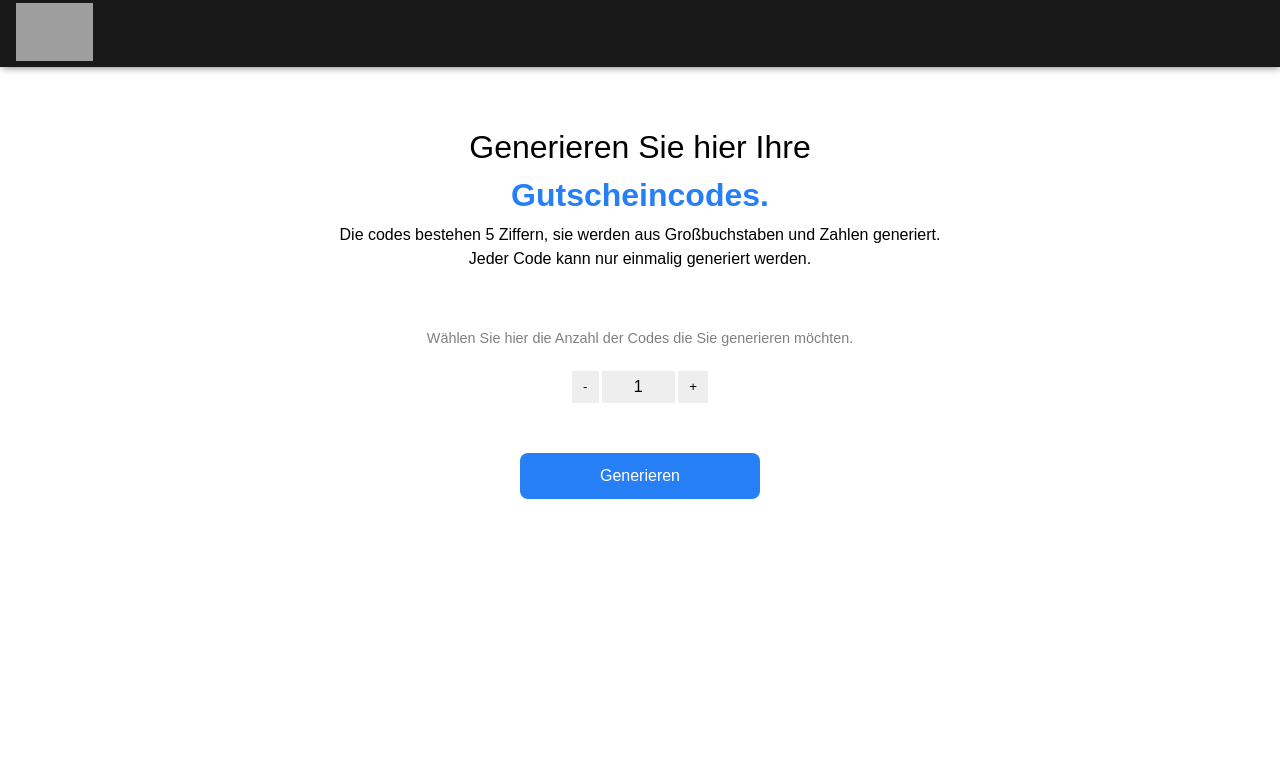
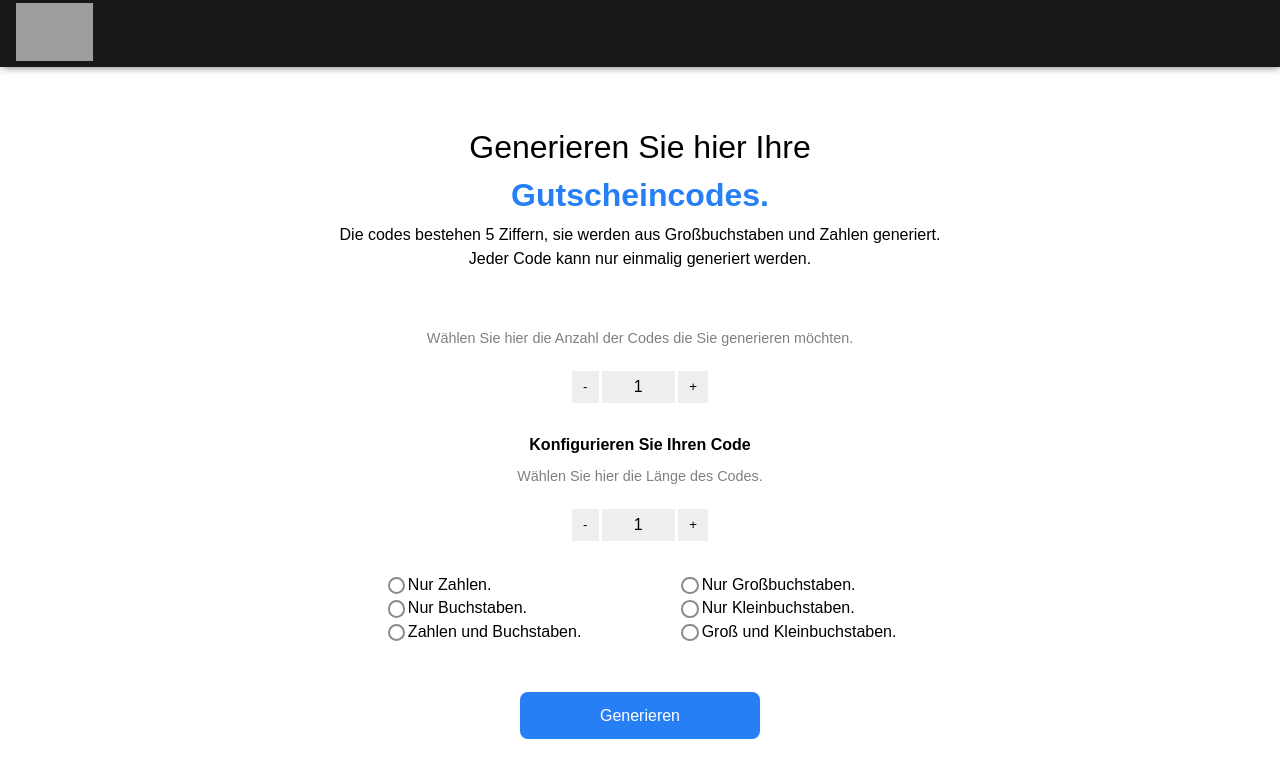
Before and after one commit to KevinKarahali/code-generator, an Angular app: page / in a window 1280 px wide. Shown: the top 778 px of the page. Built offline with nearby package versions, Linux system fonts and the light colour scheme; grey boxes are pictures that could not be loaded.

Commit message:
adding configurator component

```diff
--- a/src/app/code-generator/code-generator.module.ts
+++ b/src/app/code-generator/code-generator.module.ts
@@ -4,13 +4,15 @@ import {GeneratorComponent} from './generator/generator.component';
 import {FormsModule} from "@angular/forms";
 import {ListCodeComponent} from './list-code/list-code.component';
 import { CounterComponent } from './counter/counter.component';
+import { ConfiguratorComponent } from './configurator/configurator.component';
 
 
 @NgModule({
   declarations: [
     GeneratorComponent,
     ListCodeComponent,
-    CounterComponent
+    CounterComponent,
+    ConfiguratorComponent
   ],
   exports: [
     GeneratorComponent,
--- /dev/null
+++ b/src/app/code-generator/configurator/configurator.component.css
@@ -0,0 +1,38 @@
+.container {
+  margin-top: 1rem;
+  margin-bottom: 1rem;
+  display: flex;
+  flex-direction: row;
+}
+
+.colum1, .colum2 {
+  display: flex;
+  flex-direction: column;
+}
+
+.colum1 {
+  text-align: left;
+  margin-right: 3rem;
+}
+
+.colum2 {
+  margin-left: 3rem;
+  text-align: left;
+}
+
+input {
+  width: 1.3em;
+  height: 1.3em;
+  background-color: white;
+  border-radius: 50%;
+  vertical-align: middle;
+  border: 2px solid #8c8b8b;
+  appearance: none;
+  /*-webkit-appearance: none;*/
+  outline: none;
+  cursor: pointer;
+}
+
+input:checked {
+  background-color: #267ff4;
+}
--- /dev/null
+++ b/src/app/code-generator/configurator/configurator.component.html
@@ -0,0 +1,37 @@
+<div class="container">
+  <div class="colum1">
+
+    <div class="onlyNumbers">
+      <input type="checkbox" name="onlyNumbers" id="onlyNumbers">
+      <label for="onlyNumbers">Nur Zahlen.</label>
+    </div>
+
+    <div class="onlyCharacters">
+      <input type="checkbox" name="onlyCharacters" id="onlyCharacters">
+      <label for="onlyCharacters">Nur Buchstaben.</label>
+    </div>
+
+    <div class="numbersAndCharacters">
+      <input type="checkbox" name="numbersAndCharacters" id="numbersAndCharacters">
+      <label for="numbersAndCharacters">Zahlen und Buchstaben.</label>
+    </div>
+  </div>
+
+  <div class="colum2">
+    <div class="onlyBigCharacters">
+      <input type="checkbox" name="onlyBigCharacters" id="onlyBigCharacters">
+      <label for="onlyBigCharacters">Nur Großbuchstaben.</label>
+    </div>
+
+    <div class="onlySmallCharacters">
+      <input class="test" type="checkbox" name="onlySmallCharacters" id="onlySmallCharacters">
+      <label for="numbersAndCharacters">Nur Kleinbuchstaben.</label>
+    </div>
+
+    <div class="bigAndSmallCharacters">
+      <input type="checkbox" name="bigAndSmallCharacters" id="bigAndSmallCharacters">
+      <label for="numbersAndCharacters">Groß und Kleinbuchstaben.</label>
+    </div>
+  </div>
+
+</div>
--- a/src/app/code-generator/generator/generator.component.css
+++ b/src/app/code-generator/generator/generator.component.css
@@ -43,3 +43,9 @@
   font-size: 0.9rem;
   color: gray;
 }
+
+.container-generator h3 {
+  font-weight: bold;
+  margin-top: 1rem;
+  margin-bottom: 1rem;
+}
--- a/src/app/code-generator/generator/generator.component.html
+++ b/src/app/code-generator/generator/generator.component.html
@@ -10,6 +10,10 @@
   <div class="container-generator">
     <p>Wählen Sie hier die Anzahl der Codes die Sie generieren möchten.</p>
     <app-counter (onNewNumber)="getNumber($event)"></app-counter>
+    <h3>Konfigurieren Sie Ihren Code</h3>
+    <p>Wählen Sie hier die Länge des Codes.</p>
+    <app-counter></app-counter>
+    <app-configurator></app-configurator>
     <button (click)="generateCode(numberOfCodes,5,true,true)">Generieren</button>
   </div>
 </div>
```
Also changed, not shown: src/app/code-generator/configurator/configurator.component.ts (added, +14 -0 lines).
